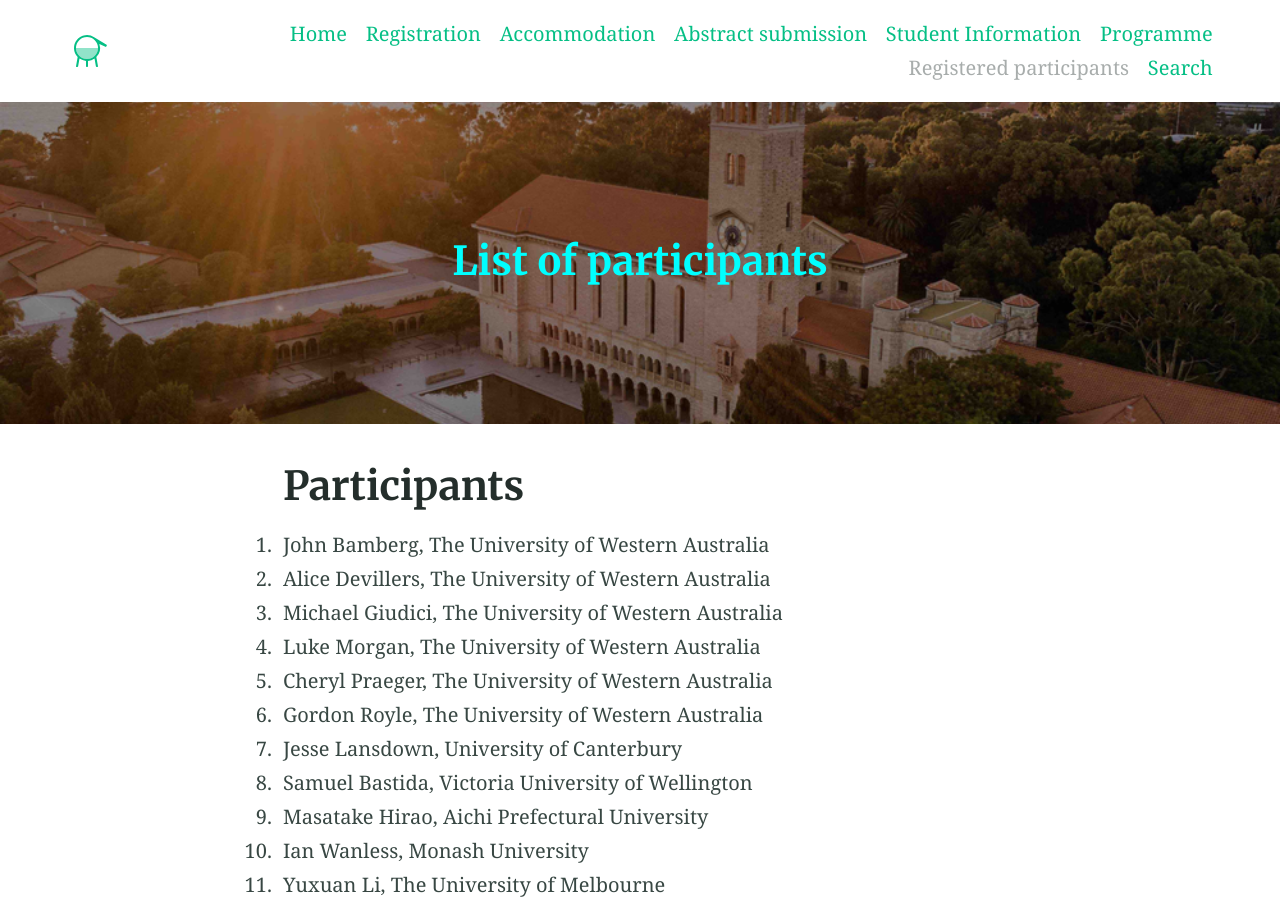
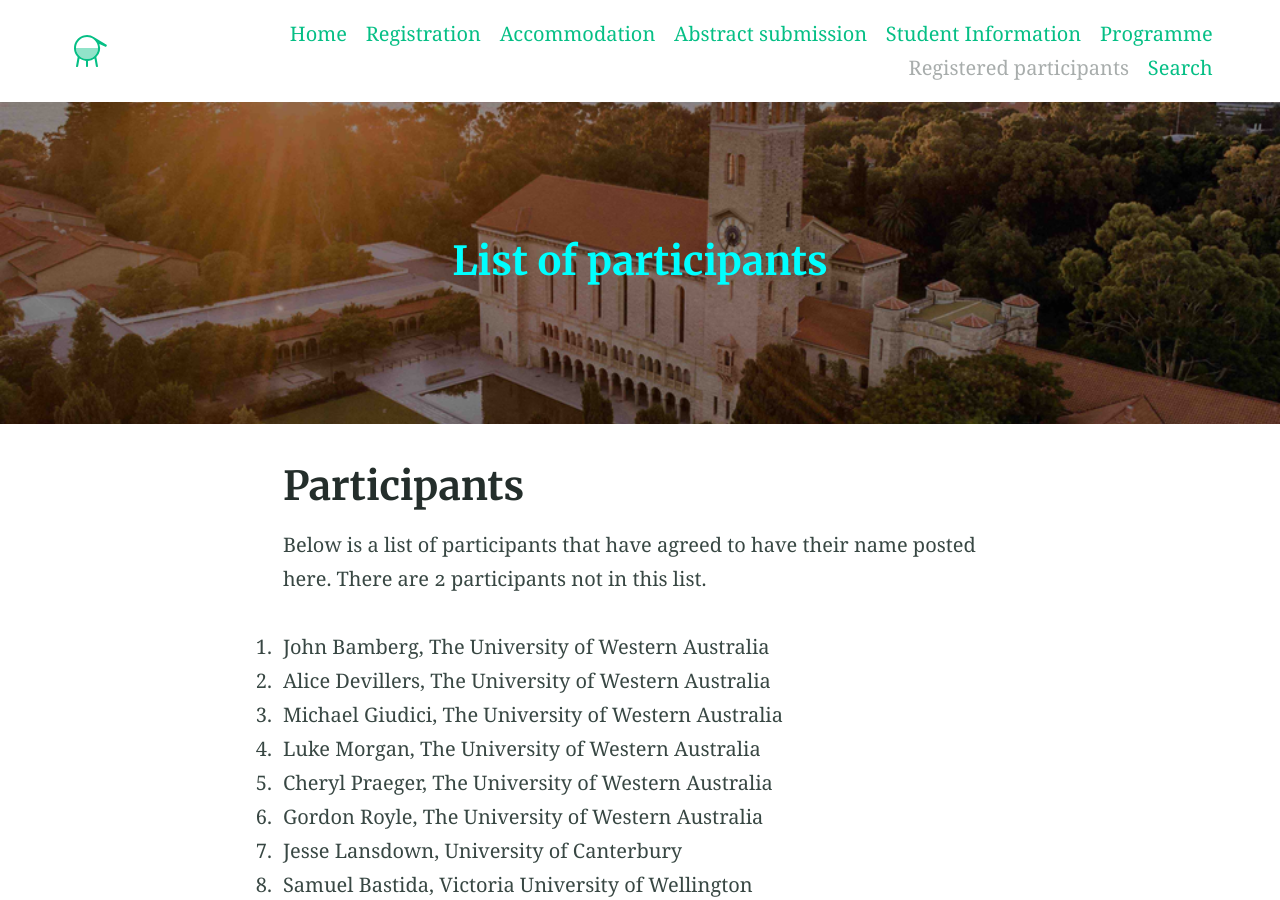
Before and after one commit to 45ACC/45ACC.github.io, a Jekyll site: the page built from participants.md, in a window 1280 px wide and 900 px high. Built offline with Jekyll 4.4.1, drawn with Linux system fonts in a browser that asks for light colours; some of the changed text lies outside the part shown.

Commit message:
Update participants.md

```diff
--- a/participants.md
+++ b/participants.md
@@ -6,6 +6,8 @@ feature_image: "https://45acc.github.io/sunrise.png"
 excerpt: "participants"
 aside: false
 ---
+
+Below is a list of participants that have agreed to have their name posted here. There are 2 participants not in this list.
 
 1. John Bamberg, The University of Western Australia
 2. Alice Devillers, The University of Western Australia
```
Also changed, not shown: other parts of participants.md (+1 -0 lines).
